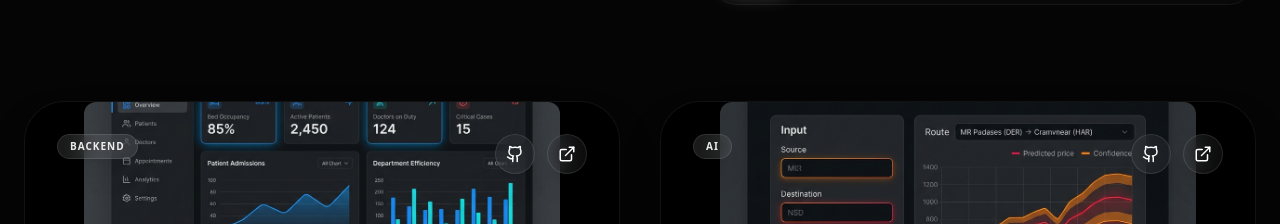
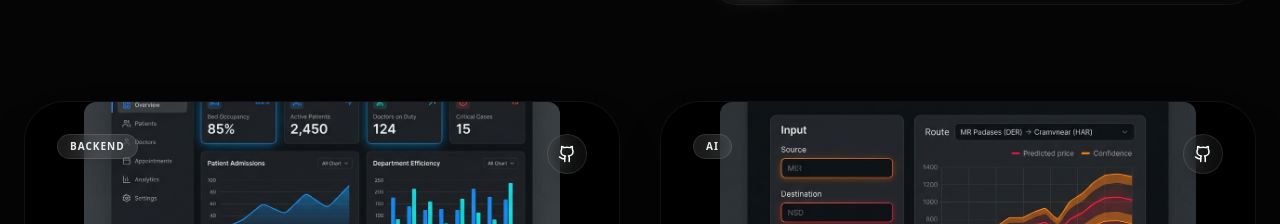
Before and after one commit to Karthikchakala/my-portfolio, a Next.js app: page / in a window 1280 px wide. Shown: the part 5425-5649 px from the top of the page. Built offline with nearby package versions, Linux system fonts and the light colour scheme.

Commit message:
Remove external demo link button from all project cards in Projects section

```diff
--- a/src/components/Projects.jsx
+++ b/src/components/Projects.jsx
@@ -2,7 +2,7 @@
 
 import { useState } from "react";
 import { motion, useMotionValue, useSpring, useTransform } from "framer-motion";
-import { ArrowUpRight, Github, ExternalLink, Cpu, Layers, Zap, ShieldCheck } from "lucide-react";
+import { ArrowUpRight, Github, Cpu, Layers, Zap, ShieldCheck } from "lucide-react";
 import ProjectCarousel from "./ProjectCarousel";
 
 const projects = [
@@ -19,8 +19,7 @@ const projects = [
             outcome: "Production-ready system capable of handling 1000+ concurrent healthcare sessions with sub-second latency."
         },
         images: ["/images/projects/hms.png"],
-        github: "https://github.com/Karthikchakala/HospitalManagement",
-        demo: "#"
+        github: "https://github.com/Karthikchakala/HospitalManagement"
     },
     {
         title: "Flight Fare Engine",
@@ -35,8 +34,7 @@ const projects = [
             outcome: "Delivered state-of-the-art fare accuracy, significantly outperforming baseline regression models."
         },
         images: ["/images/projects/flight.png"],
-        github: "https://github.com/Karthikchakala/Flight-Fare-Prediction",
-        demo: "#"
+        github: "https://github.com/Karthikchakala/Flight-Fare-Prediction"
     },
     {
         title: "Real-time LMS",
@@ -51,8 +49,7 @@ const projects = [
             outcome: "Scaled to support thousands of concurrent learners with instant data propagation across client instances."
         },
         images: ["/images/projects/learning.png"],
-        github: "https://github.com/Karthikchakala/course-mgmt-sys",
-        demo: "#"
+        github: "https://github.com/Karthikchakala/course-mgmt-sys"
     },
     {
         title: "Farm to Table",
@@ -67,8 +64,7 @@ const projects = [
             outcome: "Eliminated middle-tier inefficiencies, improving local agricultural ROI by optimized routing."
         },
         images: ["/images/projects/farm.png"],
-        github: "https://github.com/Karthikchakala/FarmToHome",
-        demo: "#"
+        github: "https://github.com/Karthikchakala/FarmToHome"
     },
     {
         title: "Tailor Flow",
@@ -84,7 +80,6 @@ const projects = [
         },
         images: ["/images/projects/learning.png"],
         github: "https://github.com/Karthikchakala/tailoring-app",
-        demo: "#",
         inProgress: true
     },
     {
@@ -100,8 +95,7 @@ const projects = [
             outcome: "Achieved near-perfect extraction accuracy (99%+) with zero human-perceivable visual degradation."
         },
         images: ["/images/projects/hms.png"],
-        github: "https://github.com/Karthikchakala/Image-Steganography",
-        demo: "#"
+        github: "https://github.com/Karthikchakala/Image-Steganography"
     }
 ];
 
@@ -165,11 +159,6 @@ function ProjectCard({ project, index }) {
                     <a href={project.github} target="_blank" rel="noopener noreferrer" className="w-10 h-10 bg-white/5 backdrop-blur-md border border-white/10 text-white rounded-full flex items-center justify-center hover:bg-white hover:text-black transition-all shadow-xl group/link">
                         <Github size={18} />
                     </a>
-                    {project.demo && (
-                        <a href={project.demo} target="_blank" rel="noopener noreferrer" className="w-10 h-10 bg-white/5 backdrop-blur-md border border-white/10 text-white rounded-full flex items-center justify-center hover:bg-white hover:text-black transition-all shadow-xl group/link">
-                            <ExternalLink size={18} />
-                        </a>
-                    )}
                 </div>
             </div>
 
```
